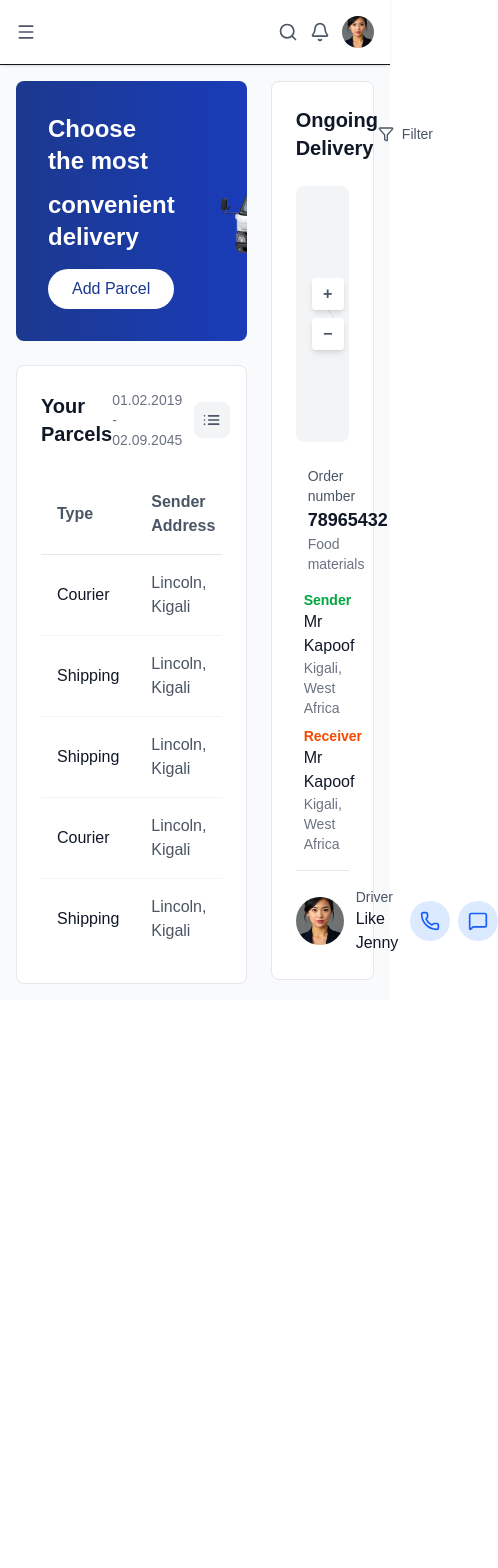
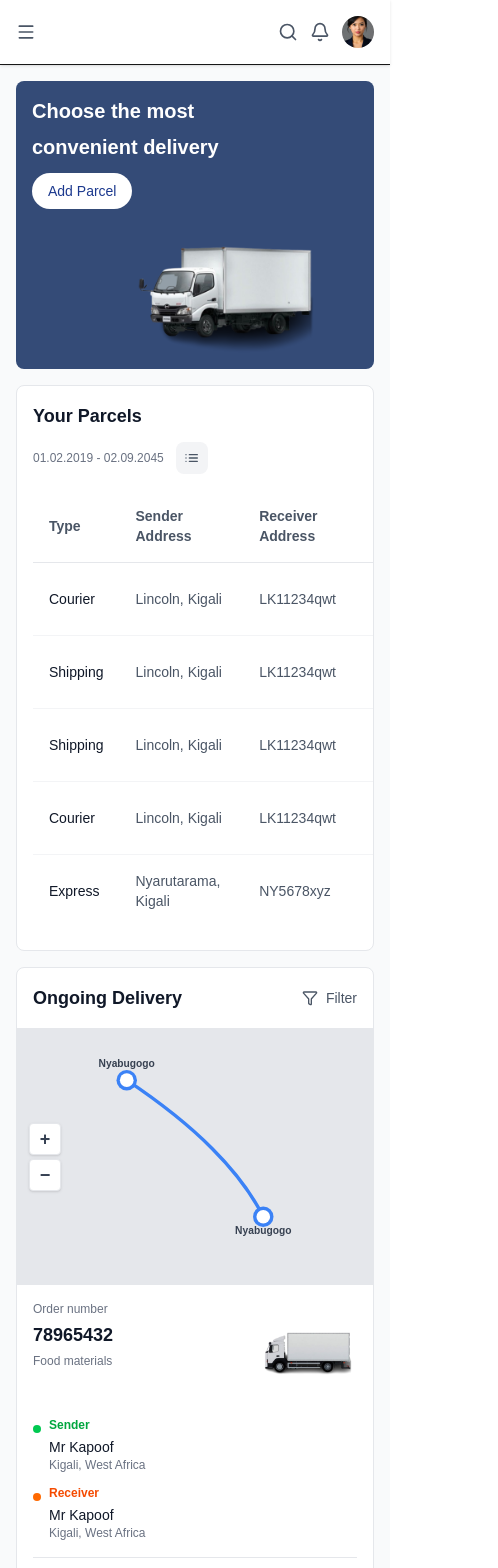
Before and after one commit to Echo-Sols-Ltd/GerayoAmahoro-webApp, a Next.js app: page /business-portal/tracking in a window 390 px wide. Shown: the top 1568 px of the page, 498 px wide, since content can reach past the window. Before the commit the page ends 1000 px from the top, so only its background shows below. Built offline with nearby package versions, Linux system fonts and the light colour scheme.

Commit message:
feat: finished the tracking page completely with mobile responsiveness the remaining part is integration with a real map and some finishing touches

```diff
--- a/app/business-portal/tracking/page.tsx
+++ b/app/business-portal/tracking/page.tsx
@@ -4,21 +4,126 @@ import { useState } from "react"
 import { Phone, MessageSquare, Filter } from "lucide-react"
 import Image from "next/image"
 
+// TypeScript interfaces for tracking data
+interface ParcelData {
+  id: string;
+  type: string;
+  senderAddress: string;
+  receiverAddress: string;
+  dateOfDelivery: string;
+  status: {
+    label: string;
+    color: 'orange' | 'green' | 'red' | 'blue';
+  };
+  price: string;
+}
+
+interface TableColumn {
+  key: keyof ParcelData | 'status';
+  label: string;
+  render?: (value: any, row: ParcelData) => React.ReactNode;
+}
+
 export default function TrackingPage() {
+  // Sample parcel data - this can be replaced with API data
+  const parcelData: ParcelData[] = [
+    {
+      id: '1',
+      type: 'Courier',
+      senderAddress: 'Lincoln, Kigali',
+      receiverAddress: 'LK11234qwt',
+      dateOfDelivery: '25 Jan 2020',
+      status: { label: 'Transit', color: 'orange' },
+      price: '10$'
+    },
+    {
+      id: '2',
+      type: 'Shipping',
+      senderAddress: 'Lincoln, Kigali',
+      receiverAddress: 'LK11234qwt',
+      dateOfDelivery: '25 Jan 2020',
+      status: { label: 'Delivered', color: 'green' },
+      price: '10$'
+    },
+    {
+      id: '3',
+      type: 'Shipping',
+      senderAddress: 'Lincoln, Kigali',
+      receiverAddress: 'LK11234qwt',
+      dateOfDelivery: '25 Jan 2020',
+      status: { label: 'Transit', color: 'orange' },
+      price: '10$'
+    },
+    {
+      id: '4',
+      type: 'Courier',
+      senderAddress: 'Lincoln, Kigali',
+      receiverAddress: 'LK11234qwt',
+      dateOfDelivery: '25 Jan 2020',
+      status: { label: 'Delivered', color: 'green' },
+      price: '10$'
+    },
+    {
+      id: '5',
+      type: 'Express',
+      senderAddress: 'Nyarutarama, Kigali',
+      receiverAddress: 'NY5678xyz',
+      dateOfDelivery: '26 Jan 2020',
+      status: { label: 'Processing', color: 'blue' },
+      price: '25$'
+    }
+  ];
+
+  // Table column configuration
+  const tableColumns: TableColumn[] = [
+    { key: 'type', label: 'Type' },
+    { key: 'senderAddress', label: 'Sender Address' },
+    { key: 'receiverAddress', label: 'Receiver Address' },
+    { key: 'dateOfDelivery', label: 'Date of delivery' },
+    {
+      key: 'status',
+      label: 'Status',
+      render: (value, row) => {
+        const statusColors = {
+          orange: 'text-orange-500 bg-orange-500',
+          green: 'text-green-500 bg-green-500',
+          red: 'text-red-500 bg-red-500',
+          blue: 'text-blue-500 bg-blue-500'
+        };
+        const colorClass = statusColors[row.status.color] || statusColors.orange;
+        return (
+          <span className={`inline-flex items-center gap-1 ${colorClass.split(' ')[0]}`}>
+            <span className={`w-2 h-2 ${colorClass.split(' ')[1]} rounded-full`} />
+            {row.status.label}
+          </span>
+        );
+      }
+    },
+    { key: 'price', label: 'Price' }
+  ];
+
+  // Function to render table cell content
+  const renderCellContent = (column: TableColumn, row: ParcelData) => {
+    if (column.render) {
+      return column.render(row[column.key], row);
+    }
+    return row[column.key as keyof ParcelData];
+  };
+
   return (
-    <div className="grid grid-cols-3 gap-6">
+    <div className="grid grid-cols-1 xl:grid-cols-3 gap-4 sm:gap-6">
       {/* Left Column - Banner and Parcels Table */}
-      <div className="col-span-2 space-y-6">
+      <div className="xl:col-span-2 space-y-4 sm:space-y-6">
         {/* Top Banner */}
-        <div className="bg-gradient-to-r from-blue-900 to-blue-800 rounded-lg p-8 text-white flex items-center justify-between overflow-hidden relative">
-          <div className="relative z-10">
-            <h2 className="font-bold text-2xl mb-3">Choose the most</h2>
-            <h2 className="font-bold text-2xl mb-4">convenient delivery</h2>
-            <button className="px-6 py-2 bg-white text-blue-900 text-base font-medium rounded-full hover:bg-gray-100 transition-colors">
+        <div className="bg-[#344B77] rounded-lg p-4 sm:p-8 text-white flex flex-col sm:flex-row items-start sm:items-center justify-between overflow-hidden relative">
+          <div className="relative z-10 mb-4 sm:mb-0">
+            <h2 className="font-bold text-xl sm:text-2xl mb-2 sm:mb-3">Choose the most</h2>
+            <h2 className="font-bold text-xl sm:text-2xl mb-3 sm:mb-4">convenient delivery</h2>
+            <button className="px-4 sm:px-6 py-2 bg-white text-blue-900 text-sm sm:text-base font-medium rounded-full hover:bg-gray-100 transition-colors">
               Add Parcel
             </button>
           </div>
-          <div className="relative w-80 h-40 flex-shrink-0">
+          <div className="relative w-64 sm:w-80 h-32 sm:h-40 flex-shrink-0 self-end sm:self-auto">
             <Image
               src="/truck.png"
               alt="Delivery truck"
@@ -31,94 +136,44 @@ export default function TrackingPage() {
         {/* Parcels Table */}
         <div className="space-y-4">
           {/* Your Parcels Section */}
-          <div className="bg-white rounded-lg p-6 border border-gray-200">
-            <div className="flex items-center justify-between mb-6">
-              <h3 className="font-bold text-xl text-gray-900">Your Parcels</h3>
+          <div className="bg-white rounded-lg p-4 sm:p-6 border border-gray-200">
+            <div className="flex flex-col sm:flex-row sm:items-center justify-between mb-4 sm:mb-6 gap-3">
+              <h3 className="font-bold text-lg sm:text-xl text-gray-900">Your Parcels</h3>
               <div className="flex items-center gap-3">
-                <span className="text-sm text-gray-500">01.02.2019 - 02.09.2045</span>
+                <span className="text-xs sm:text-sm text-gray-500">01.02.2019 - 02.09.2045</span>
                 <button className="p-2 bg-gray-100 rounded-lg hover:bg-gray-200 transition-colors">
-                  <svg className="w-5 h-5 text-gray-600" fill="none" viewBox="0 0 24 24" stroke="currentColor">
+                  <svg className="w-4 sm:w-5 h-4 sm:h-5 text-gray-600" fill="none" viewBox="0 0 24 24" stroke="currentColor">
                     <path strokeLinecap="round" strokeLinejoin="round" strokeWidth={2} d="M8 7h12M8 12h12M8 17h12M3 7h.01M3 12h.01M3 17h.01" />
                   </svg>
                 </button>
               </div>
             </div>
 
-            <div className="overflow-x-auto">
-              <table className="w-full text-base">
+            <div className="overflow-x-auto -mx-4 sm:mx-0">
+              <div className="inline-block min-w-full px-4 sm:px-0">
+                <table className="w-full text-sm sm:text-base min-w-[600px]">
                 <thead>
                   <tr className="border-b border-gray-200">
-                    <th className="text-left py-4 px-4 text-gray-600 font-semibold">Type</th>
-                    <th className="text-left py-4 px-4 text-gray-600 font-semibold">Sender Address</th>
-                    <th className="text-left py-4 px-4 text-gray-600 font-semibold">Receiver Adress</th>
-                    <th className="text-left py-4 px-4 text-gray-600 font-semibold">Date of delivery</th>
-                    <th className="text-left py-4 px-4 text-gray-600 font-semibold">Status</th>
-                    <th className="text-left py-4 px-4 text-gray-600 font-semibold">Price</th>
+                    {tableColumns.map((column) => (
+                      <th key={column.key} className="text-left py-4 px-4 text-gray-600 font-semibold">
+                        {column.label}
+                      </th>
+                    ))}
                   </tr>
                 </thead>
                 <tbody>
-                  <tr className="border-b border-gray-100 hover:bg-gray-50">
-                    <td className="py-4 px-4 text-gray-900 font-medium">Courier</td>
-                    <td className="py-4 px-4 text-gray-600">Lincoln, Kigali</td>
-                    <td className="py-4 px-4 text-gray-600">LK11234qwt</td>
-                    <td className="py-4 px-4 text-gray-600">25 Jan 2020</td>
-                    <td className="py-4 px-4">
-                      <span className="inline-flex items-center gap-1 text-orange-500">
-                        <span className="w-2 h-2 bg-orange-500 rounded-full" /> Transit
-                      </span>
-                    </td>
-                    <td className="py-4 px-4 text-gray-900">10$</td>
-                  </tr>
-                  <tr className="border-b border-gray-100 hover:bg-gray-50">
-                    <td className="py-4 px-4 text-gray-900 font-medium">Shipping</td>
-                    <td className="py-4 px-4 text-gray-600">Lincoln, Kigali</td>
-                    <td className="py-4 px-4 text-gray-600">LK11234qwt</td>
-                    <td className="py-4 px-4 text-gray-600">25 Jan 2020</td>
-                    <td className="py-4 px-4">
-                      <span className="inline-flex items-center gap-1 text-green-500">
-                        <span className="w-2 h-2 bg-green-500 rounded-full" /> Transit
-                      </span>
-                    </td>
-                    <td className="py-4 px-4 text-gray-900">10$</td>
-                  </tr>
-                  <tr className="border-b border-gray-100 hover:bg-gray-50">
-                    <td className="py-4 px-4 text-gray-900 font-medium">Shipping</td>
-                    <td className="py-4 px-4 text-gray-600">Lincoln, Kigali</td>
-                    <td className="py-4 px-4 text-gray-600">LK11234qwt</td>
-                    <td className="py-4 px-4 text-gray-600">25 Jan 2020</td>
-                    <td className="py-4 px-4">
-                      <span className="inline-flex items-center gap-1 text-orange-500">
-                        <span className="w-2 h-2 bg-orange-500 rounded-full" /> Transit
-                      </span>
-                    </td>
-                    <td className="py-4 px-4 text-gray-900">10$</td>
-                  </tr>
-                  <tr className="border-b border-gray-100 hover:bg-gray-50">
-                    <td className="py-4 px-4 text-gray-900 font-medium">Courier</td>
-                    <td className="py-4 px-4 text-gray-600">Lincoln, Kigali</td>
-                    <td className="py-4 px-4 text-gray-600">LK11234qwt</td>
-                    <td className="py-4 px-4 text-gray-600">25 Jan 2020</td>
-                    <td className="py-4 px-4">
-                      <span className="inline-flex items-center gap-1 text-green-500">
-                        <span className="w-2 h-2 bg-green-500 rounded-full" /> Delivered
-                      </span>
-                    </td>
-                    <td className="py-4 px-4 text-gray-900">10$</td>
-                  </tr>
-                  <tr className="hover:bg-gray-50">
-                    <td className="py-4 px-4 text-gray-900 font-medium">Shipping</td>
-                    <td className="py-4 px-4 text-gray-600">Lincoln, Kigali</td>
-                    <td className="py-4 px-4 text-gray-600">LK11234qwt</td>
-                    <td className="py-4 px-4 text-gray-600">25 Jan 2020</td>
-                    <td className="py-4 px-4">
-                      <span className="inline-flex items-center gap-1 text-orange-500">
-                        <span className="w-2 h-2 bg-orange-500 rounded-full" /> Transit
-                      </span>
-                    </td>
-                    <td className="py-4 px-4 text-gray-900">10$</td>
-                  </tr>
+                  {parcelData.map((row, index) => (
+                    <tr key={row.id} className={`hover:bg-gray-50 ${index < parcelData.length - 1 ? "border-b border-gray-100" : ""}`}>
+                      {tableColumns.map((column) => (
+                        <td key={`${row.id}-${column.key}`} className={`py-4 px-4 ${column.key === 'type' || column.key === 'price' ? 'text-gray-900 font-medium' : 'text-gray-600'}`}>
+                          {renderCellContent(column, row)}
+                        </td>
+                      ))}
+                    </tr>
+                  ))}
                 </tbody>
-              </table>
+                </table>
+              </div>
             </div>
           </div>
         </div>
@@ -126,9 +181,9 @@ export default function TrackingPage() {
 
       {/* Right Column - Ongoing Delivery */}
       <div className="space-y-6">
-          <div className="bg-white rounded-lg p-6 border border-gray-200">
-            <div className="flex items-center justify-between mb-6">
-              <h3 className="font-bold text-xl text-gray-900">Ongoing Delivery</h3>
+          <div className="bg-white rounded-lg border border-gray-200 overflow-hidden">
+            <div className="flex items-center justify-between p-4 border-b border-gray-200">
+              <h3 className="font-bold text-lg text-gray-900">Ongoing Delivery</h3>
               <button className="flex items-center gap-2 text-sm text-gray-600 hover:text-gray-900">
                 <Filter className="w-4 h-4" />
                 Filter
@@ -136,107 +191,105 @@ export default function TrackingPage() {
             </div>
 
             {/* Map */}
-            <div className="relative bg-gray-100 rounded-lg mb-6 h-64 overflow-hidden">
-              <div className="absolute inset-0 flex items-center justify-center">
+            <div className="relative bg-gray-200 h-64 overflow-hidden">
+              <div className="absolute inset-0">
                 <svg className="w-full h-full" viewBox="0 0 400 300">
-                  {/* Simple map representation */}
-                  <rect width="400" height="300" fill="#f3f4f6"/>
+                  {/* Map background */}
+                  <rect width="400" height="300" fill="#e5e7eb"/>
 
-                  {/* Route line */}
+                  {/* Route line - curved path */}
                   <path
-                    d="M 200 80 Q 250 120, 280 180 Q 290 200, 300 240"
+                    d="M 120 60 Q 180 100, 220 140 Q 260 180, 280 220"
                     stroke="#3b82f6"
-                    strokeWidth="3"
+                    strokeWidth="4"
                     fill="none"
-                    strokeDasharray="5,5"
                   />
 
                   {/* Start marker */}
-                  <circle cx="200" cy="80" r="20" fill="#3b82f6"/>
-                  <text x="200" y="55" textAnchor="middle" fontSize="14" fontWeight="bold">Nyabugogo</text>
+                  <circle cx="120" cy="60" r="12" fill="#3b82f6"/>
+                  <circle cx="120" cy="60" r="8" fill="white"/>
+                  <text x="120" y="45" textAnchor="middle" fontSize="12" fontWeight="bold" fill="#374151">Nyabugogo</text>
 
                   {/* End marker */}
-                  <circle cx="300" cy="240" r="20" fill="#3b82f6"/>
-                  <text x="300" y="270" textAnchor="middle" fontSize="14" fontWeight="bold">Nyabugogo</text>
-
-                  {/* Zoom controls */}
+                  <circle cx="280" cy="220" r="12" fill="#3b82f6"/>
+                  <circle cx="280" cy="220" r="8" fill="white"/>
+                  <text x="280" y="240" textAnchor="middle" fontSize="12" fontWeight="bold" fill="#374151">Nyabugogo</text>
                 </svg>
 
                 {/* Zoom buttons */}
-                <div className="absolute left-4 top-1/2 -translate-y-1/2 flex flex-col gap-2">
-                  <button className="w-8 h-8 bg-white rounded shadow-md flex items-center justify-center hover:bg-gray-50">
-                    <span className="text-gray-600 font-bold">+</span>
+                <div className="absolute left-3 top-1/2 -translate-y-1/2 flex flex-col gap-1">
+                  <button className="w-8 h-8 bg-white rounded shadow-sm flex items-center justify-center hover:bg-gray-50 border border-gray-200">
+                    <span className="text-gray-700 font-bold text-lg">+</span>
                   </button>
-                  <button className="w-8 h-8 bg-white rounded shadow-md flex items-center justify-center hover:bg-gray-50">
-                    <span className="text-gray-600 font-bold">−</span>
+                  <button className="w-8 h-8 bg-white rounded shadow-sm flex items-center justify-center hover:bg-gray-50 border border-gray-200">
+                    <span className="text-gray-700 font-bold text-lg">−</span>
                   </button>
                 </div>
               </div>
             </div>
 
             {/* Order Details */}
-            <div className="space-y-4">
-              <div className="flex items-center gap-3">
-                <div className="relative w-16 h-16 bg-gray-100 rounded-lg flex items-center justify-center">
+            <div className="p-4 space-y-4">
+              <div className="flex justify-between">
+                <div className="">
+                  <div className="text-xs text-gray-500 mb-1">Order number</div>
+                  <div className="text-lg font-bold text-gray-900 mb-1">78965432</div>
+                  <div className="text-xs text-gray-500">Food materials</div>
+                </div>
+                <div>
                   <Image
-                    src="/truck.png"
+                    src="/tracking_truck.png"
                     alt="Truck"
-                    width={48}
-                    height={48}
+                     width={100}
+                     height={100}
                     className="object-contain"
                   />
                 </div>
-                <div className="flex-1">
-                  <div className="text-sm text-gray-600">Order number</div>
-                  <div className="text-lg font-bold text-gray-900">78965432</div>
-                  <div className="text-sm text-gray-500">Food materials</div>
-                </div>
               </div>
 
-              {/* Sender Info */}
-              <div className="space-y-2">
+              {/* Sender and Receiver Info */}
+              <div className="space-y-3">
                 <div className="flex items-start gap-2">
-                  <div className="w-2 h-2 bg-green-500 rounded-full mt-2"></div>
-                  <div>
-                    <div className="text-sm font-semibold text-green-600">Sender</div>
-                    <div className="text-base font-medium text-gray-900">Mr Kapoof</div>
-                    <div className="text-sm text-gray-500">Kigali, West Africa</div>
+                  <div className="w-2 h-2 bg-green-500 rounded-full mt-2 flex-shrink-0"></div>
+                  <div className="min-w-0">
+                    <div className="text-xs font-semibold text-green-600 mb-1">Sender</div>
+                    <div className="text-sm font-medium text-gray-900">Mr Kapoof</div>
+                    <div className="text-xs text-gray-500">Kigali, West Africa</div>
                   </div>
                 </div>
 
-                {/* Receiver Info */}
                 <div className="flex items-start gap-2">
-                  <div className="w-2 h-2 bg-orange-500 rounded-full mt-2"></div>
-                  <div>
-                    <div className="text-sm font-semibold text-orange-600">Receiver</div>
-                    <div className="text-base font-medium text-gray-900">Mr Kapoof</div>
-                    <div className="text-sm text-gray-500">Kigali, West Africa</div>
+                  <div className="w-2 h-2 bg-orange-500 rounded-full mt-2 flex-shrink-0"></div>
+                  <div className="min-w-0">
+                    <div className="text-xs font-semibold text-orange-600 mb-1">Receiver</div>
+                    <div className="text-sm font-medium text-gray-900">Mr Kapoof</div>
+                    <div className="text-xs text-gray-500">Kigali, West Africa</div>
                   </div>
                 </div>
               </div>
 
               {/* Driver Info */}
-              <div className="pt-4 border-t border-gray-200">
+              <div className="pt-3 border-t border-gray-200">
                 <div className="flex items-center gap-3">
-                  <div className="w-12 h-12 bg-gradient-to-br from-orange-400 to-orange-600 rounded-full flex-shrink-0 overflow-hidden">
+                  <div className="w-10 h-10 bg-gradient-to-br from-orange-400 to-orange-600 rounded-full flex-shrink-0 overflow-hidden">
                     <Image
                       src="/user.png"
                       alt="Driver"
-                      width={48}
-                      height={48}
+                      width={40}
+                      height={40}
                       className="w-full h-full object-cover"
                     />
                   </div>
-                  <div className="flex-1">
-                    <div className="text-sm text-gray-600">Driver</div>
-                    <div className="text-base font-medium text-gray-900">Like Jenny</div>
+                  <div className="flex-1 min-w-0">
+                    <div className="text-xs text-gray-500">Driver</div>
+                    <div className="text-sm font-medium text-gray-900">Like Jenny</div>
                   </div>
                   <div className="flex gap-2">
-                    <button className="w-10 h-10 bg-blue-100 rounded-full flex items-center justify-center hover:bg-blue-200 transition-colors">
-                      <Phone className="w-5 h-5 text-blue-600" />
+                    <button className="w-8 h-8 bg-blue-100 rounded-full flex items-center justify-center hover:bg-blue-200 transition-colors">
+                      <Phone className="w-4 h-4 text-blue-600" />
                     </button>
-                    <button className="w-10 h-10 bg-blue-100 rounded-full flex items-center justify-center hover:bg-blue-200 transition-colors">
-                      <MessageSquare className="w-5 h-5 text-blue-600" />
+                    <button className="w-8 h-8 bg-blue-100 rounded-full flex items-center justify-center hover:bg-blue-200 transition-colors">
+                      <MessageSquare className="w-4 h-4 text-blue-600" />
                     </button>
                   </div>
                 </div>
```
Also changed, not shown: public/tracking_truck.png (added).
